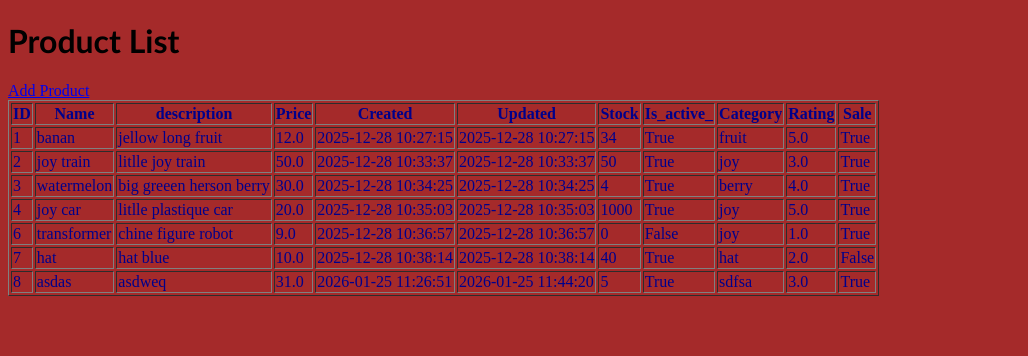
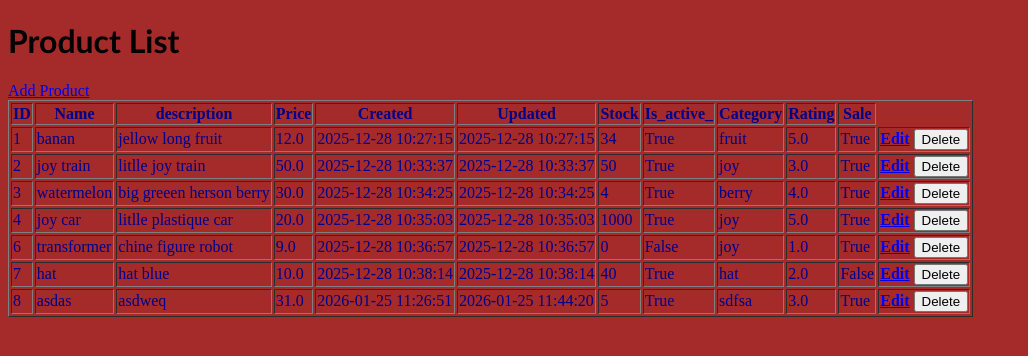
Before and after one commit to Andre-Pchela/online_shop, a Flask app: page / in a window 1280 px wide. Shown: the top 356 px of the page, without its empty margins (0-1028 px from the left). Run offline with Flask 3, Linux system fonts and the light colour scheme.

Commit message:
Add files via upload

```diff
--- a/_online_shop/app/routes.py
+++ b/_online_shop/app/routes.py
@@ -29,3 +29,26 @@ def add_product():
         #flash("Product added")
         return redirect(url_for('routes.products'))
     return render_template('product_form.html',action='Add', product=None   )
+@bp.route('/delete/<int:product_id>', methods=['POST'])
+def delete_product(product_id):
+    product = Product.query.get_or_404(product_id)
+    db.session.delete(product)
+    db.session.commit()
+    ##flash('Product deleted!')
+    return redirect(url_for('routes.products'))
+
+@bp.route('/update/<int:product_id>', methods=['GET','POST'])
+def update_product(product_id):
+    product = Product.query.get_or_404(product_id)
+    if request.method=="POST":
+        product.name=request.form['name']
+        product.prise=float(request.form['prise'])
+        product.description=request.form['description']
+        product.stock=request.form['stock']
+        product.is_active=bool(request.form.get('is_active'))
+        product.category=request.form['category']
+        product.rating=request.form['rating']
+        product.sale=bool(request.form.get('sale'))
+        db.session.commit()
+        return redirect(url_for('routes.products'))
+    return render_template('product_form.html',action='Update', product=product   )
--- a/_online_shop/config.json
+++ b/_online_shop/config.json
@@ -1,5 +1,5 @@
 {
     "DB_PATH" :"db/shop.db",
-    "SECRET_CAGE":"pasword"
+    "SECRET_Key":"pasword"
 
 }
--- a/_online_shop/templates/index.html
+++ b/_online_shop/templates/index.html
@@ -22,6 +22,13 @@
             <td>{{product.category}}</td>
             <td>{{product.rating}}</td>
             <td>{{product.sale}}</td>
+
+                            <th>
+                <a href="{{url_for('routes.update_product', product_id=product.id)}}">Edit</a>
+                <form action="{{ url_for('routes.delete_product', product_id=product.id) }}" method="post" style="display:inline;">
+                    <button type="submit">Delete</button>
+                </form>
+            </th>
         </tr>
         {% endfor %}
     </table>
--- a/_online_shop/templates/product_form.html
+++ b/_online_shop/templates/product_form.html
@@ -30,7 +30,7 @@
     <input type="number" name="rating" value="{{product.rating if product else'0'}}" min="0" max="5">
     </label><br>
     <label>sale:
-    <input type="checkbox" name="sale" value="{{product.saale if product else'False'}}">
+    <input type="checkbox" name="sale" value="{{product.sale if product else'False'}}">
     </label><br>
     <button type="submit">{{action}}</button>
    </form>
```
Also changed, not shown: _online_shop/db/shop.db.
